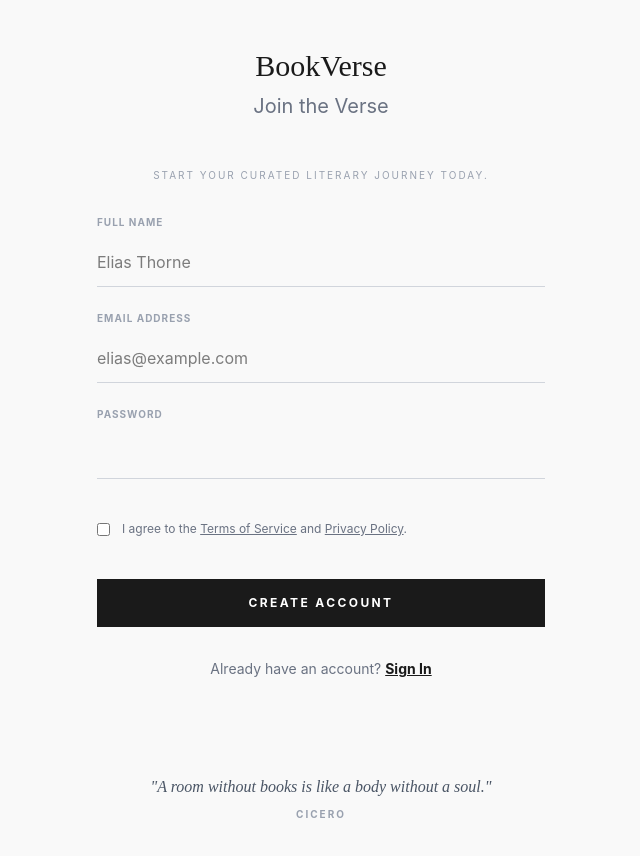
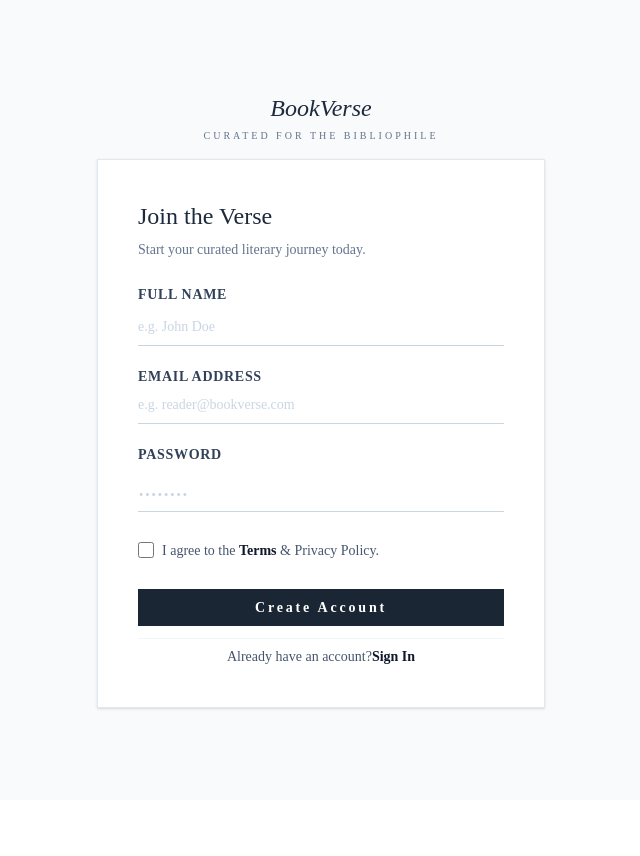
Before and after one commit to CioFlingar/bookverse-frontend, a React (Vite) app: page /register in a window 1280 px wide. Shown: the top 856 px of the page, without its empty margins (319-959 px from the left). After the commit the page ends 800 px from the top, so only its background shows below. Built offline with nearby package versions, Linux system fonts and the light colour scheme.

Commit message:
update register section

```diff
--- a/src/pages/Register.jsx
+++ b/src/pages/Register.jsx
@@ -1,62 +1,104 @@
 // src/pages/Register.jsx
 export default function Register() {
   return (
-    <div className="min-h-screen bg-verse-cream flex flex-col items-center justify-center px-8 py-12">
-      <div className="w-full max-w-md">
-        <h1 className="font-serif text-3xl text-center text-verse-dark mb-2">BookVerse</h1>
-        <h2 className="text-xl text-center text-gray-500 mb-12">Join the Verse</h2>
+    <div class="font-serif bg-gray-50">
+      <div class="text-center flex flex-col  min-h-screen justify-center items-center p-4 relative">
+        <div class="text-center mb-4">
+          <h2 class="text-2xl italic text-slate-800">BookVerse</h2>
+          <p class="uppercase tracking-[0.3em] text-[10px] text-slate-500 mt-1">
+            curated for the bibliophile
+          </p>
+        </div>
 
-        <p className="text-[10px] uppercase tracking-[0.2em] text-gray-400 text-center mb-8">
+        <div class="bg-white border border-slate-200 w-full max-w-md py-8 px-12 md:p-10 shadow-sm">
+          <div class="text-left mb-6">
+            <h3 class="text-2xl text-slate-800 mb-2">Join the Verse</h3>
+            <p class="text-slate-500 text-sm mb-2">
               Start your curated literary journey today.
             </p>
+          </div>
 
-        <form className="space-y-6">
-          <div>
-            <label className="text-[10px] uppercase tracking-widest font-bold text-gray-400 block mb-2">Full Name</label>
+          <form action="#" class="space-y-5">
+            <div class="flex flex-col">
+              <label
+                for="name"
+                class="text-left uppercase text-[14px] font-bold tracking-wider text-slate-700 mb-1"
+              >
+                full name
+              </label>
               <input
-              type="text"
-              placeholder="Elias Thorne"
-              className="w-full bg-transparent border-b border-gray-300 py-3 focus:outline-none focus:border-verse-dark transition-colors"
+                type="name"
+                id="name"
+                placeholder="e.g. John Doe"
+                class="border-b border-slate-300 py-2 focus:outline-none focus:border-slate-900 transition-colors placeholder:text-slate-300 text-sm"
+              />
+            </div>
+            <div class="flex flex-col">
+              <label
+                for="email"
+                class="text-left uppercase text-[14px] font-bold tracking-wider text-slate-700"
+              >
+                email address
+              </label>
+              <input
+                type="email"
+                id="email"
+                placeholder="e.g. reader@bookverse.com"
+                class="border-b border-slate-300 py-2 focus:outline-none focus:border-slate-900 transition-colors
+                             placeholder:text-slate-300 text-sm"
               />
             </div>
 
-          <div>
-            <label className="text-[10px] uppercase tracking-widest font-bold text-gray-400 block mb-2">Email Address</label>
+            <div class="flex flex-col">
+              <label
+                for="password"
+                class="text-left uppercase text-[14px] font-bold tracking-wider text-slate-700"
+              >
+                password
+              </label>
               <input
-              type="email"
-              placeholder="elias@example.com"
-              className="w-full bg-transparent border-b border-gray-300 py-3 focus:outline-none focus:border-verse-dark transition-colors"
+                type="password"
+                id="password"
+                placeholder="........"
+                class="border-b border-slate-300 py-1 focus:outline-none focus:border-slate-900 transition-colors
+                             placeholder:text-slate-300 text-[25px]"
               />
             </div>
 
-          <div>
-            <label className="text-[10px] uppercase tracking-widest font-bold text-gray-400 block mb-2">Password</label>
+            <div class="flex items-center space-x-2 py-2 mt-2">
               <input
-              type="password"
-              className="w-full bg-transparent border-b border-gray-300 py-3 focus:outline-none focus:border-verse-dark transition-colors"
+                type="checkbox"
+                id="checkbox"
+                class="w-4 h-4 border-slate-300 rounded accent-slate-900"
               />
+              <label for="checkbox" class="text-[14px] text-slate-600">
+                {" "}
+                I agree to the{" "}
+                <span>
+                  <a href="#" class="font-bold text-slate-900 hover:underline">
+                    Terms
+                  </a>
+                </span>{" "}
+                & Privacy Policy.
+              </label>
             </div>
 
-          <div className="flex items-start gap-3 py-4">
-            <input type="checkbox" className="mt-1 accent-verse-dark" />
-            <p className="text-xs text-gray-500 leading-relaxed">
-              I agree to the <span className="underline cursor-pointer">Terms of Service</span> and <span className="underline cursor-pointer">Privacy Policy</span>.
-            </p>
+            <div
+              class="w-full bg-[#1a2634] text-white py-2 text-[14px] tracking-[0.2em]
+                    font-semibold hover:bg-slate-700 cursor-pointer transition-all"
+            >
+              <input type="button" id="submit" />
+              <label for="submit">Create Account</label>
             </div>
-
-          <button className="w-full bg-verse-dark text-white py-4 text-xs uppercase tracking-[0.2em] font-bold hover:bg-gray-800 transition-colors">
-            Create Account
-          </button>
           </form>
 
-        <p className="mt-8 text-center text-sm text-gray-500">
-          Already have an account? <a href="/login" className="text-verse-dark font-bold underline">Sign In</a>
-        </p>
-
-        <footer className="mt-24 text-center">
-          <p className="font-serif italic text-gray-600 mb-2">"A room without books is like a body without a soul."</p>
-          <p className="text-[10px] uppercase tracking-[0.2em] text-gray-400 font-bold">Cicero</p>
-        </footer>
+          <div class="mt-3 text-center text-sm text-slate-600 border-t border-slate-100 pt-2">
+            <span>Already have an account?</span>
+            <a href="#" class="font-bold text-slate-900 hover:underline">
+              Sign In
+            </a>
+          </div>
+        </div>
       </div>
     </div>
   );
```
Lines whose indentation alone changed are shown as unchanged.
